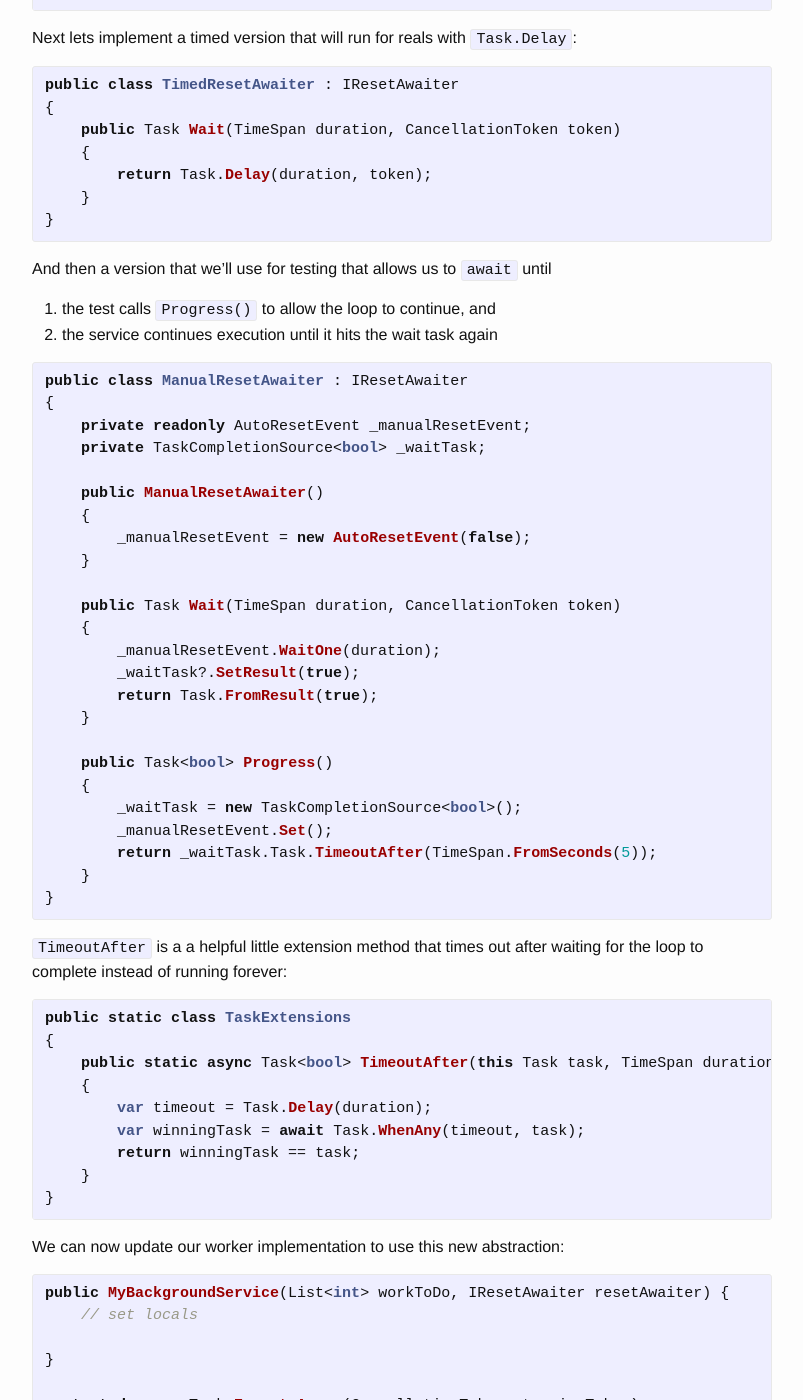
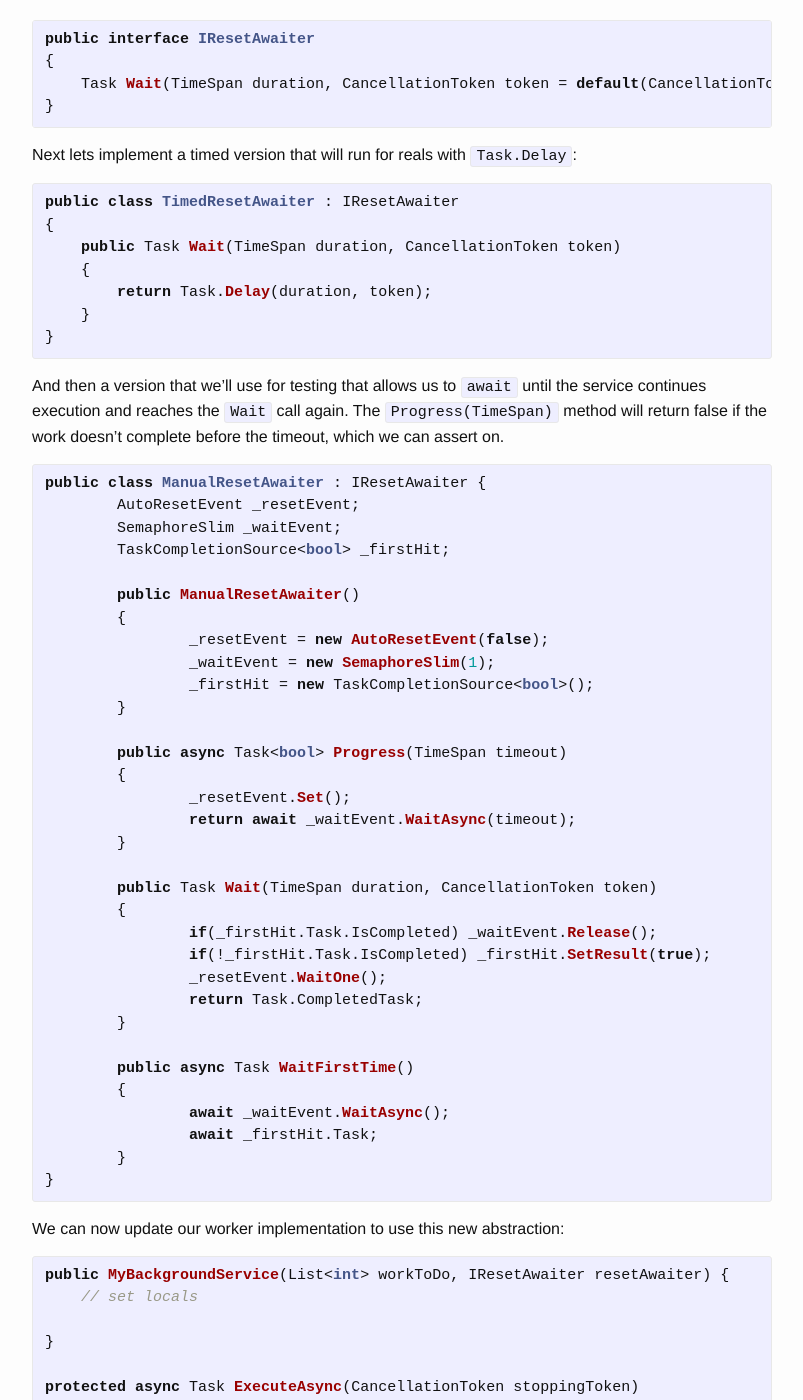
Before and after one commit to gkinsman/gkinsman.github.io, a Jekyll site: the page built from _posts/2019-01-14-Testing-Background-Services.md, in a window 1280 px wide and 1400 px high, scrolled down 1497 px. Shown: the whole window, without its empty margins (238-1041 px from the left). Built offline with Jekyll 4.4.1, drawn with Linux system fonts in a browser that asks for light colours; comment, search, counter and statistics services are not loaded; some of the changed text lies outside the part shown.

Commit message:
- Fix implementation of ManualResetEvent to remove ambiguity between first time execution and subsequent executions.

```diff
--- a/_posts/2019-01-14-Testing-Background-Services.md
+++ b/_posts/2019-01-14-Testing-Background-Services.md
@@ -7,6 +7,9 @@ category: Programming
 excerpt:
    A common use case for for .NET Core 2.1's `BackgroundService` (or its IHostedService interface) is to run a loop that waits for some work to do, and then sleeps for a little while. Testing them can be a slight challenge, however.
 ---
+
+### Updates:
+- 6 Feb 2019 - Fixed a bug with ManualResetAwaiter in which it wouldn't accurately wait for loops to wrap around. I've reworked it slightly to reduce the number of cases it needs to handle.
 
 A common use case for for .NET Core 2.1's `BackgroundService` (or its IHostedService interface) is to run a loop that waits for some work to do, and then sleeps for a little while. It might look something like this, using a contrived example of incrementing numbers:
 
@@ -71,48 +74,40 @@ public class TimedResetAwaiter : IResetAwaiter
 }
 {% endhighlight %}
 
- And then a version that we'll use for testing that allows us to `await` until
-
-1. the test calls `Progress()` to allow the loop to continue, and
-2. the service continues execution until it hits the wait task again
+ And then a version that we'll use for testing that allows us to `await` until the service continues execution and reaches the `Wait` call again. The `Progress(TimeSpan)` method will return false if the work doesn't complete before the timeout, which we can assert on.
 
 {% highlight csharp %}
-public class ManualResetAwaiter : IResetAwaiter
-{
-    private readonly AutoResetEvent _manualResetEvent;
-    private TaskCompletionSource<bool> _waitTask;
+public class ManualResetAwaiter : IResetAwaiter {
+	AutoResetEvent _resetEvent;
+	SemaphoreSlim _waitEvent;
+	TaskCompletionSource<bool> _firstHit;
 
-    public ManualResetAwaiter()
-    {
-        _manualResetEvent = new AutoResetEvent(false);
-    }
+	public ManualResetAwaiter()
+	{
+		_resetEvent = new AutoResetEvent(false);
+		_waitEvent = new SemaphoreSlim(1);
+		_firstHit = new TaskCompletionSource<bool>();
+	}
 
-    public Task Wait(TimeSpan duration, CancellationToken token)
-    {
-        _manualResetEvent.WaitOne(duration);
-        _waitTask?.SetResult(true);
-        return Task.FromResult(true);
-    }
+	public async Task<bool> Progress(TimeSpan timeout)
+	{
+		_resetEvent.Set();
+		return await _waitEvent.WaitAsync(timeout);
+	}
 
-    public Task<bool> Progress()
-    {
-        _waitTask = new TaskCompletionSource<bool>();
-        _manualResetEvent.Set();
-        return _waitTask.Task.TimeoutAfter(TimeSpan.FromSeconds(5));
-    }
-}
-{% endhighlight %}
+	public Task Wait(TimeSpan duration, CancellationToken token)
+	{
+		if(_firstHit.Task.IsCompleted) _waitEvent.Release();
+		if(!_firstHit.Task.IsCompleted) _firstHit.SetResult(true);
+		_resetEvent.WaitOne();
+		return Task.CompletedTask;
+	}
 
-`TimeoutAfter` is a a helpful little extension method that times out after waiting for the loop to complete instead of running forever:
-{% highlight csharp %}
-public static class TaskExtensions
-{
-    public static async Task<bool> TimeoutAfter(this Task task, TimeSpan duration)
-    {
-        var timeout = Task.Delay(duration);
-        var winningTask = await Task.WhenAny(timeout, task);
-        return winningTask == task;
-    }
+	public async Task WaitFirstTime()
+	{
+		await _waitEvent.WaitAsync();
+		await _firstHit.Task;
+	}
 }
 {% endhighlight %}
 
@@ -149,11 +144,18 @@ public async Task MyBackgroundService_WhenLooping_ShouldBeUnderMyControl()
 
     await backgroundService.StartAsync();
 
+    // Wait until the service starts up and hits the Wait call the first time
+    await awaiter.WaitFirstTime();
+
+    // Continue execution and wait until Wait is hit again
+    Assert.True(await awaiter.Progress());
     Assert.Equal(new List<int>() { 1 }, work);
 
+    // And again...
     Assert.True(await awaiter.Progress());
     Assert.Equal(new List<int>() { 1, 2 }, work);
 
+    // And again...
     Assert.True(await awaiter.Progress());
     Assert.Equal(new List<int>() { 1, 2, 3}, work);
 }
```
